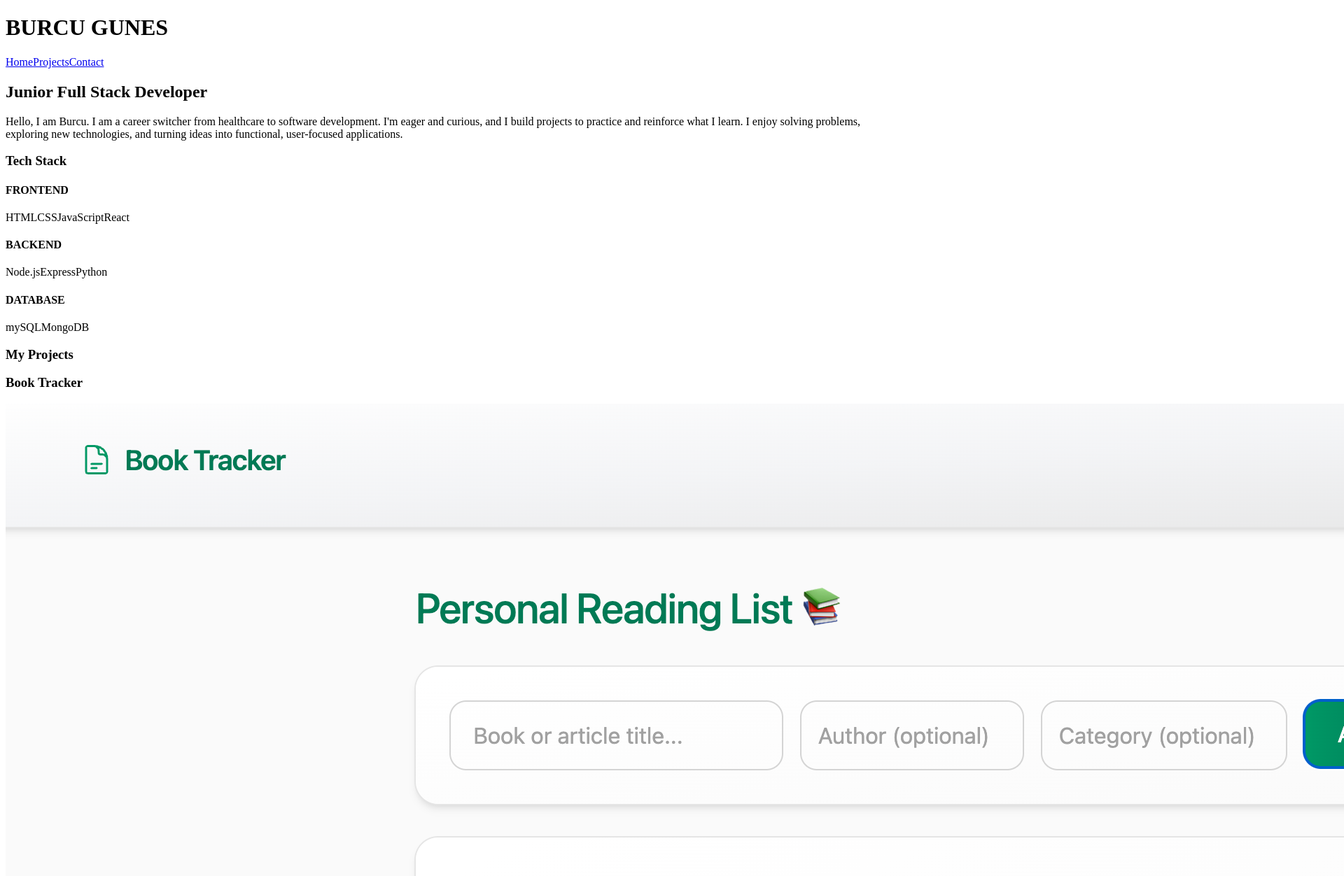
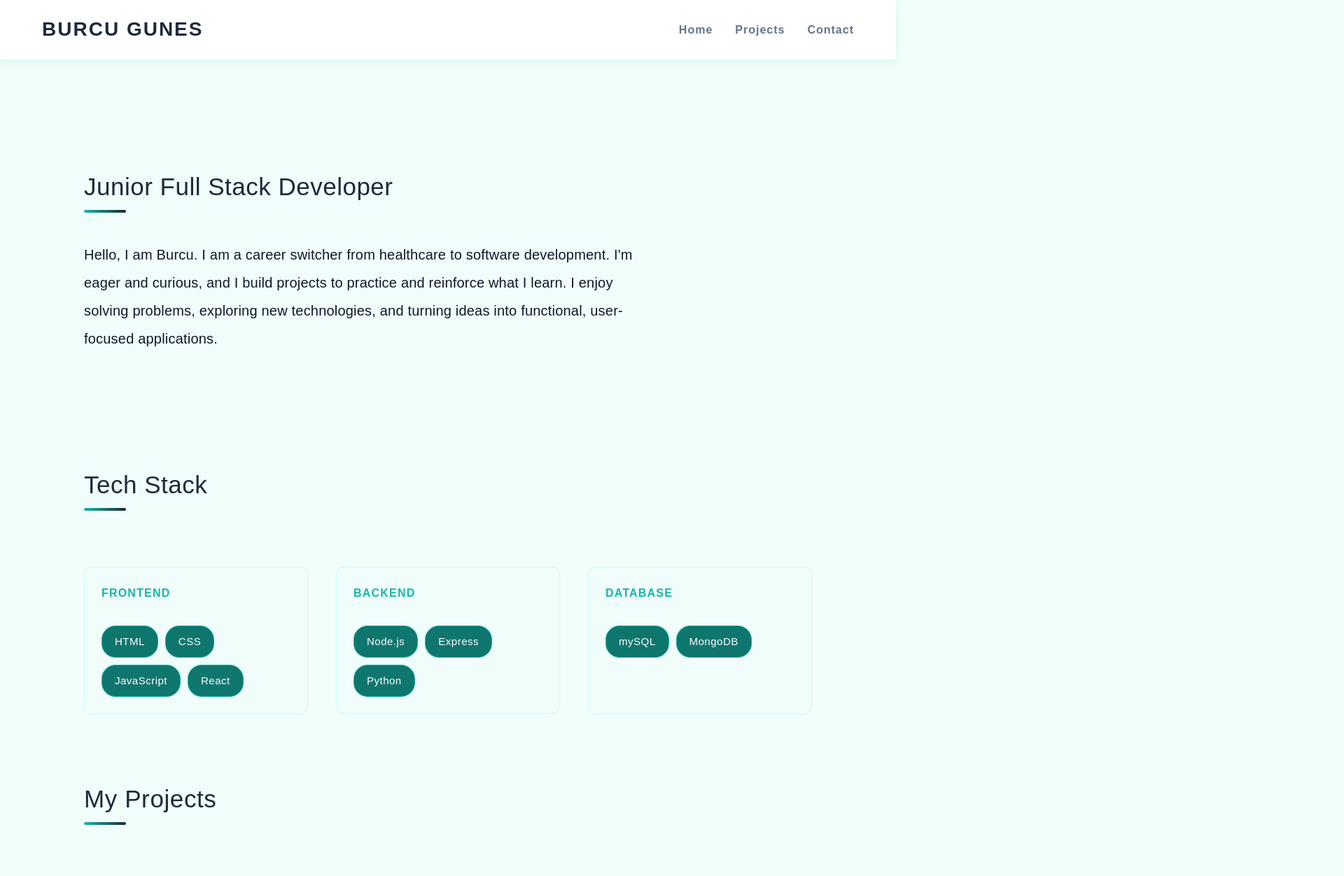
Before and after one commit to burcugns/react-portfolio, a React (Vite) app: page / in a window 1280 px wide. Shown: the top 1252 px of the page at 70% size, 1920 px wide, since content can reach past the window. Built offline with nearby package versions, Linux system fonts and the light colour scheme.

Commit message:
css added

```diff
--- a/src/App.css
+++ b/src/App.css
@@ -0,0 +1,586 @@
+:root {
+  --primary-color:#1e293b;
+  --secondary-color: #14b8a6;
+  --third-color:#0f766e;
+  --background: #ffffff;
+  --background-second: #f0fdfa;
+  --text-primary: #0f172a;
+  --text-secondary: #64748b;
+  --border: #ccfbf1;
+  --shadow: rgba(20, 184, 166, 0.1);
+  --shadow-hover: rgba(20, 184, 166, 0.2);
+}
+* {
+  margin: 0;
+  padding: 0;
+  box-sizing: border-box;
+}
+
+body {
+  font-family:Arial, Helvetica, sans-serif;
+  background-color: var(--background-second);
+  color: var(--text-primary);
+  line-height: 1.6;
+}
+
+html {
+  scroll-behavior: smooth;
+}
+
+/* Header -Navbar */
+header {
+  display: flex;
+  justify-content: space-between;
+  align-items: center;
+  padding: 20px 60px;
+  background: var(--background);
+  border-bottom: 1px solid var(--border);
+  box-shadow: 0 2px 10px var(--shadow);
+  position: sticky;
+  top: 0;
+  z-index: 100;
+}
+
+header h1 {
+  color: var(--primary-color);
+  margin: 0;
+  font-size: 28px;
+  font-weight: 700;
+  letter-spacing: 2px;
+}
+
+header h1:hover {
+  color: var(--secondary-color);
+}
+
+nav {
+  display: flex;
+  gap: 32px;
+  align-items: center;
+}
+
+nav a {
+  text-decoration: none;
+  color: var(--text-secondary);
+  font-size: 16px;
+  font-weight: 600;
+  letter-spacing: 1px;
+  position: relative;
+  padding: 8px 0;
+}
+nav a:hover {
+  color: var(--secondary-color);
+}
+
+/* Home page -About me */
+.home-page, .about-me-container {
+  max-width: 1200px;
+  margin: 0 auto;
+  padding: 80px 40px;
+}
+
+.about-me-title,.tech-stacks-title {
+  color: var(--primary-color);
+  font-size: 35px;
+  font-weight: 400;
+  margin-bottom: 40px;
+  letter-spacing: 0.5px;
+  line-height: 1.2;
+  position: relative;
+  display: inline-block;
+  padding-bottom: 16px;
+}
+
+.about-me-description p {
+  font-size: 20px;
+  line-height: 2;
+  color: var(--text-primary);
+  font-weight: 400;
+  letter-spacing: 0.2px;
+  max-width: 800px;
+}
+
+.tech-stacks-section {
+  max-width: 1200px;
+  margin: 48px auto 0;
+  padding: 40px 40px 0;
+}
+
+.tech-stacks-container {
+  display: grid;
+  grid-template-columns: repeat(auto-fit, minmax(200px, 1fr));
+  gap: 40px;
+  margin-top:40px;
+}
+
+.tech-category {
+  background: var(--background-second);
+  padding: 24px;
+  border-radius: 12px;
+  border: 1px solid var(--border);
+}
+
+.tech-category:hover {
+  box-shadow: 0 4px 12px var(--shadow-hover);
+  border-color: var(--secondary-color);
+  transform: translateY(-2px);
+}
+
+.tech-category-title {
+  font-size: 16px;
+  font-weight: 600;
+  color: var(--secondary-color);
+  margin-bottom: 24px;
+  letter-spacing: 1.2px;
+  position: relative;
+  padding-bottom: 10px;
+}
+
+.tech-names {
+  display: flex;
+  flex-wrap: wrap;
+  gap: 10px;
+}
+
+.tech-name {
+  display: inline-block;
+  padding: 10px 18px;
+  background: var(--third-color);
+  color: #ffffff;
+  border: 1px solid var(--secondary-color);
+  border-radius: 20px;
+  font-size: 15px;
+  font-weight: 500;
+  letter-spacing: 0.5px;
+}
+
+.tech-name:hover {
+  background-color: white;
+  color: var(--third-color);
+}
+
+/* Home- Project Cards Section */
+.project-cards-section {
+  margin-top: 100px;
+}
+
+.project-cards-container {
+  max-width: 1200px;
+  margin: 0 auto;
+  padding: 0 40px;
+}
+
+.my-projects-title {
+  font-size: 35px;
+  font-weight: 500;
+  color: var(--primary-color);
+  margin-bottom: 100px;
+  letter-spacing: 0.6px;
+  position: relative;
+  display: block;
+  padding-bottom: 16px;
+  line-height: 1.2;
+}
+
+.my-projects-title::after , .projects-title::after ,.tech-stacks-title::after , .about-me-title::after , .contact-title::after {
+  content: '';
+  position: absolute;
+  bottom: 0;
+  left: 0;
+  width: 60px;
+  height: 4px;
+  background: linear-gradient(90deg, var(--secondary-color), var(--primary-color));
+  border-radius: 2px;
+}
+
+.project-image {
+  width: 100%;
+  height: 200px;
+  object-fit: cover;
+  border-radius: 8px;
+  margin-bottom: 20px;
+  border: 1px solid var(--border);
+}
+
+.projects-container {
+  display: grid;
+  grid-template-columns: repeat(2, 1fr);
+  gap: 24px;
+}
+
+.project-item {
+  background: var(--background-second);
+  padding: 24px 24px 20px;
+  border-radius: 12px;
+  border: 2px solid var(--secondary-color);
+  transition: all 0.3s ease;
+}
+
+.project-item:hover {
+  box-shadow: 0 4px 12px var(--shadow-hover);
+  transform: translateY(-2px);
+}
+
+.project-name {
+  color: var(--primary-color);
+  font-size: 20px;
+  font-weight: 500;
+  margin-bottom: 16px;
+  letter-spacing: 0.3px;
+}
+
+.project-description {
+  font-size: 16px;
+  line-height: 1.7;
+  color: #ffffff;
+  background: var(--secondary-color);
+  padding: 14px 18px;
+  border-radius: 8px;
+  margin-bottom: 0;
+  font-weight: 500;
+  letter-spacing: 0.3px;
+}
+
+
+.see-more-container {
+  text-align: center;
+  margin-top: 70px;
+}
+
+.see-more-link {
+  color: var(--secondary-color);
+  text-decoration: none;
+  font-size: 18px;
+  font-weight: 600;
+  display: inline-flex;
+  align-items: center;
+  gap: 8px;
+}
+
+.see-more-link:hover {
+  color: var(--primary-color);
+}
+
+
+/* Projects Page */
+.projects-page {
+  padding-top: 80px;
+}
+
+.projects-title {
+  color: var(--primary-color);
+  font-size: 35px;
+  font-weight: 500;
+  margin-bottom: 48px;
+  letter-spacing: 0.5px;
+  line-height: 1.2;
+  position: relative;
+  display: inline-block;
+  padding-bottom: 16px;
+}
+
+.search-box {
+  margin-bottom: 40px;
+  max-width: 500px;
+}
+
+.search-input {
+  width: 100%;
+  padding: 14px 18px;
+  border: 2px solid var(--border);
+  border-radius: 8px;
+  font-size: 16px;
+  color: var(--text-primary);
+  background: var(--background);
+  transition: all 0.3s ease;
+}
+
+.search-input:focus {
+  outline: none;
+  border-color: var(--secondary-color);
+  box-shadow: 0 0 0 3px var(--shadow);
+}
+
+.project-link {
+  color: var(--secondary-color);
+  text-decoration: none;
+  font-size: 16px;
+  font-weight: 500;
+  transition: all 0.3s ease;
+  display: inline-flex;
+  align-items: center;
+  gap: 8px;
+}
+
+.project-link:hover {
+  color: var(--primary-color);
+}
+
+
+
+/* Contact Page */
+.contact-page {
+  padding-top: 80px;
+}
+
+.contact-title {
+  color: var(--primary-color);
+  font-size: 35px;
+  font-weight: 500;
+  margin-bottom: 48px;
+  letter-spacing: 0.5px;
+  line-height: 1.2;
+  position: relative;
+  display: inline-block;
+  padding-bottom: 16px;
+}
+
+.contact-info-container {
+  max-width: 600px;
+  margin: 0 auto;
+}
+
+.contact-info {
+  display: flex;
+  flex-direction: column;
+  gap: 32px;
+}
+
+.contact-item {
+  display: flex;
+  align-items: flex-start;
+  gap: 24px;
+  background: var(--background-second);
+  padding: 32px;
+  border-radius: 12px;
+  border: 2px solid var(--secondary-color);
+  transition: all 0.3s ease;
+}
+
+.contact-item:hover {
+  box-shadow: 0 4px 12px var(--shadow-hover);
+  transform: translateY(-2px);
+}
+
+.contact-item i {
+  font-size: 32px;
+  color: var(--secondary-color);
+  margin-top: 4px;
+}
+
+.contact-details {
+  flex: 1;
+}
+
+.contact-details h3 {
+  color: var(--primary-color);
+  font-size: 20px;
+  font-weight: 600;
+  margin-bottom: 12px;
+  letter-spacing: 0.3px;
+}
+
+.contact-link {
+  color: var(--secondary-color);
+  text-decoration: none;
+  font-size: 18px;
+  font-weight: 500;
+  transition: all 0.3s ease;
+  display: inline-block;
+}
+
+.contact-link:hover {
+  color: var(--primary-color);
+  text-decoration: underline;
+}
+
+
+/* footer */
+footer {
+  background: var(--background);
+  color: var(--text-primary);
+  padding: 25px 60px;
+  display: flex;
+  justify-content: space-between;
+  align-items: center;
+  gap: 20px;
+  margin-top: auto;
+  border-top: 1px solid var(--border);
+  flex-wrap: wrap;
+}
+.footer-copy {
+  font-size: 14px;
+  color: var(--text-secondary);
+  margin: 0;
+}
+
+.footer-contact {
+  display: flex;
+  align-items: center;
+  gap: 15px;
+}
+
+.footer-links {
+  display: flex;
+  gap: 15px;
+  margin: 0;
+}
+
+.footer-links a {
+  color: var(--secondary-color);
+  text-decoration: none;
+  font-size: 16px;
+  font-weight: 500;
+  display: flex;
+  align-items: center;
+  gap: 6px;
+}
+
+.footer-links a:hover {
+  color: var(--primary-color);
+}
+
+.footer-links a i {
+  font-size: 18px;
+}
+
+
+/* responsive */
+@media (max-width: 768px) {
+  header {
+    padding: 18px 25px;
+    flex-direction: column;
+    gap: 20px;
+  }
+
+  header h1 {
+    font-size: 21px;
+    letter-spacing: 1.2px;
+  }
+
+  nav {
+    gap: 20px;
+  }
+
+  nav a {
+    font-size: 14px;
+  }
+
+  .about-me-container {
+    padding: 50px 25px;
+  }
+
+  .tech-stacks-section {
+    padding: 40px 25px 0;
+  }
+
+  .project-cards-container {
+    padding: 0 25px;
+  }
+
+  .about-me-title,
+  .tech-stacks-title,
+  .my-projects-title,
+  .projects-title,
+  .contact-title {
+    font-size: 28px;
+  }
+
+  .about-me-title::after,
+  .tech-stacks-title::after,
+  .my-projects-title::after,
+  .projects-title::after,
+  .contact-title::after {
+    width: 45px;
+    height: 3px;
+  }
+
+  .about-me-description p {
+    font-size: 16px;
+    line-height: 1.85;
+  }
+
+  .tech-stacks-container {
+    grid-template-columns: 1fr;
+    gap: 22px;
+  }
+
+  .tech-category {
+    padding: 22px;
+  }
+
+  .search-box {
+    max-width: 100%;
+  }
+
+  .search-input {
+    padding: 12px 16px;
+    font-size: 14.5px;
+  }
+
+  .projects-container {
+    grid-template-columns: 1fr;
+    gap: 22px;
+  }
+
+  .project-item {
+    padding: 22px;
+  }
+
+  .project-name {
+    font-size: 20px;
+  }
+
+  .project-description {
+    font-size: 15px;
+  }
+
+  .project-image {
+    height: 170px;
+  }
+
+  .see-more-link {
+    font-size: 15.5px;
+  }
+
+  .contact-item {
+    padding: 22px;
+    gap: 18px;
+  }
+
+  .contact-item i {
+    font-size: 26px;
+  }
+
+  .contact-details h3 {
+    font-size: 17px;
+  }
+
+  .contact-link {
+    font-size: 15.5px;
+  }
+
+  footer {
+    padding: 18px 25px;
+    gap: 12px;
+    flex-direction: column;
+    text-align: center;
+  }
+
+  .footer-contact {
+    flex-direction: column;
+    gap: 9px;
+  }
+
+  .footer-links {
+    gap: 13px;
+  }
+
+  .footer-links a {
+    font-size: 13px;
+  }
+
+  .footer-copy {
+    font-size: 11px;
+  }
+}
```
